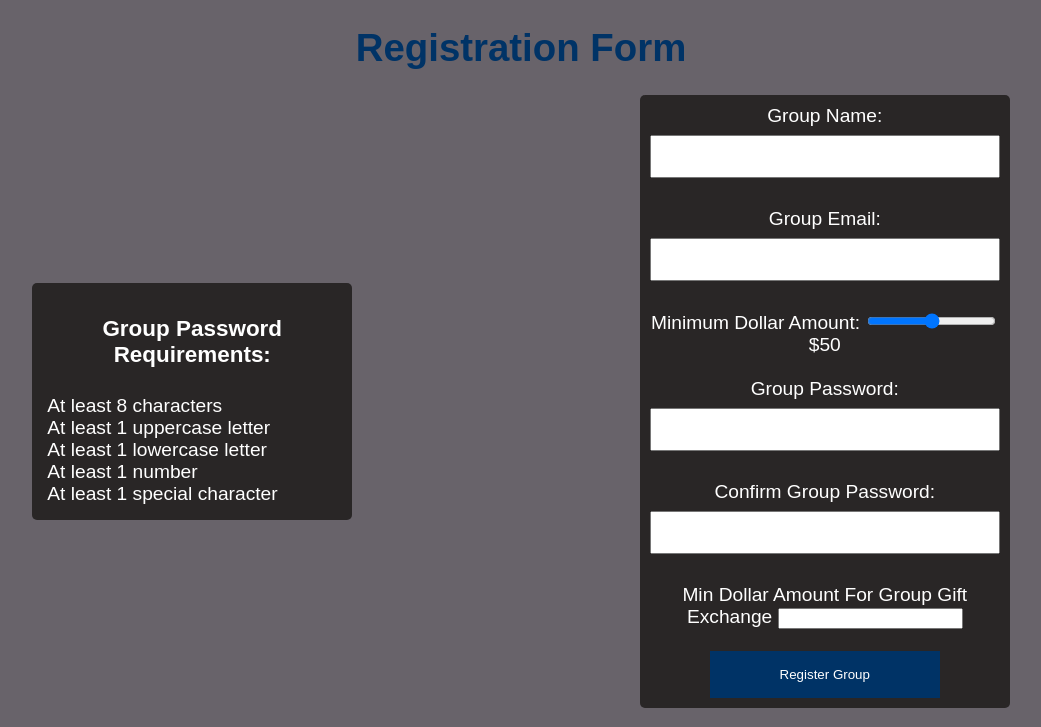
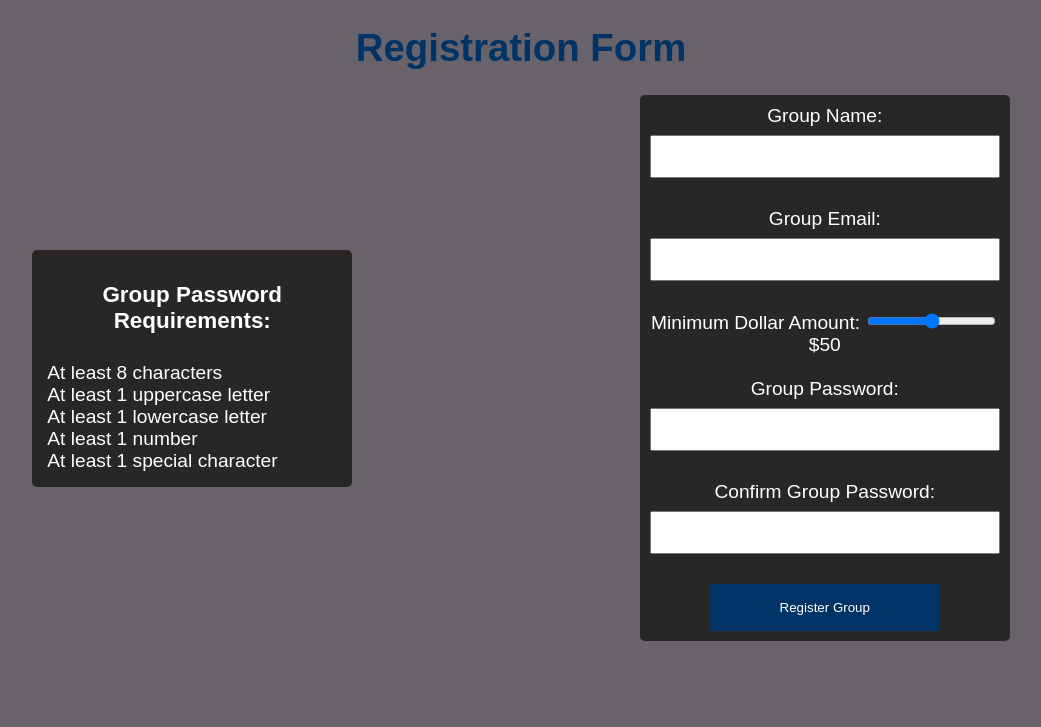
Before and after one commit to Samagoue/UMGC_CMSC495_SPRING_2023_GP2, a Flask app: page /register-group in a window 1280 px wide. Shown: the part 73-800 px from the top of the page, without its empty margins (119-1160 px from the left). Run offline with Flask 3, Linux system fonts and the light colour scheme.

Commit message:
fixed the url_for route and took out my min dollar

```diff
--- a/giftpal/templates/register_group.html
+++ b/giftpal/templates/register_group.html
@@ -22,7 +22,7 @@
     </div>
 
     <div class="boxDiv">
-        <form method="POST" action="{{ url_for('main.register_group_route') }}">
+        <form method="POST" action="{{ url_for('main.register_group') }}">
             <label>Group Name:</label>
             <input type="text" name="group_name" required>
             <br><br>
@@ -39,9 +39,6 @@
             <label>Confirm Group Password:</label>
             <input type="password" name="confirm_group_password" required>
             <br><br>
-            <label>Min Dollar Amount For Group Gift Exchange</label>
-            <input type="number" name="min_dollar_amount" required>
-            <br><br>
             <input type="submit" value="Register Group">
         </form>
     </div>
```
